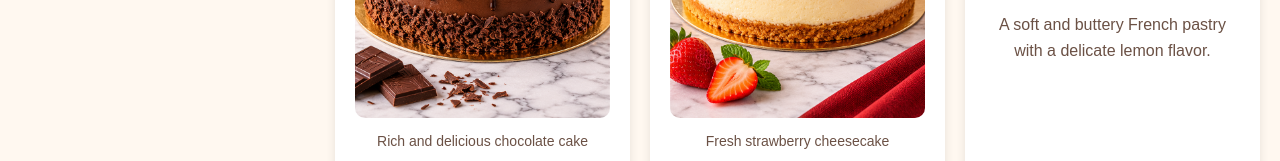
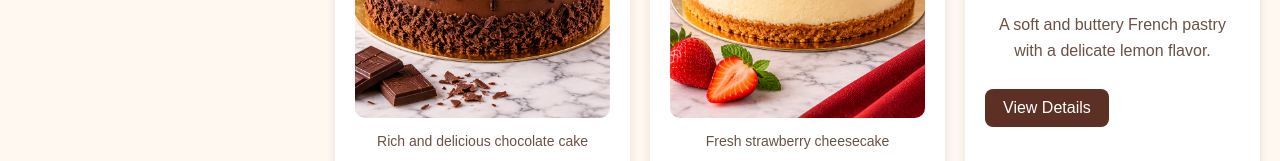
Before and after one commit to SEB-maker12/Salah-patisserie, a plain HTML site: page index.html in a window 1280 px wide. Shown: the part 586-747 px from the top of the page. Drawn offline with Linux system fonts and the light colour scheme.

Commit message:
Add link to view details for madeleine article

```diff
--- a/index.html
+++ b/index.html
@@ -68,6 +68,9 @@
                 </figure>
 
                 <p>A soft and buttery French pastry with a delicate lemon flavor.</p>
+
+                <a href="madeleine.html">View Details</a>
+
             </article>
 
         </section>
```
